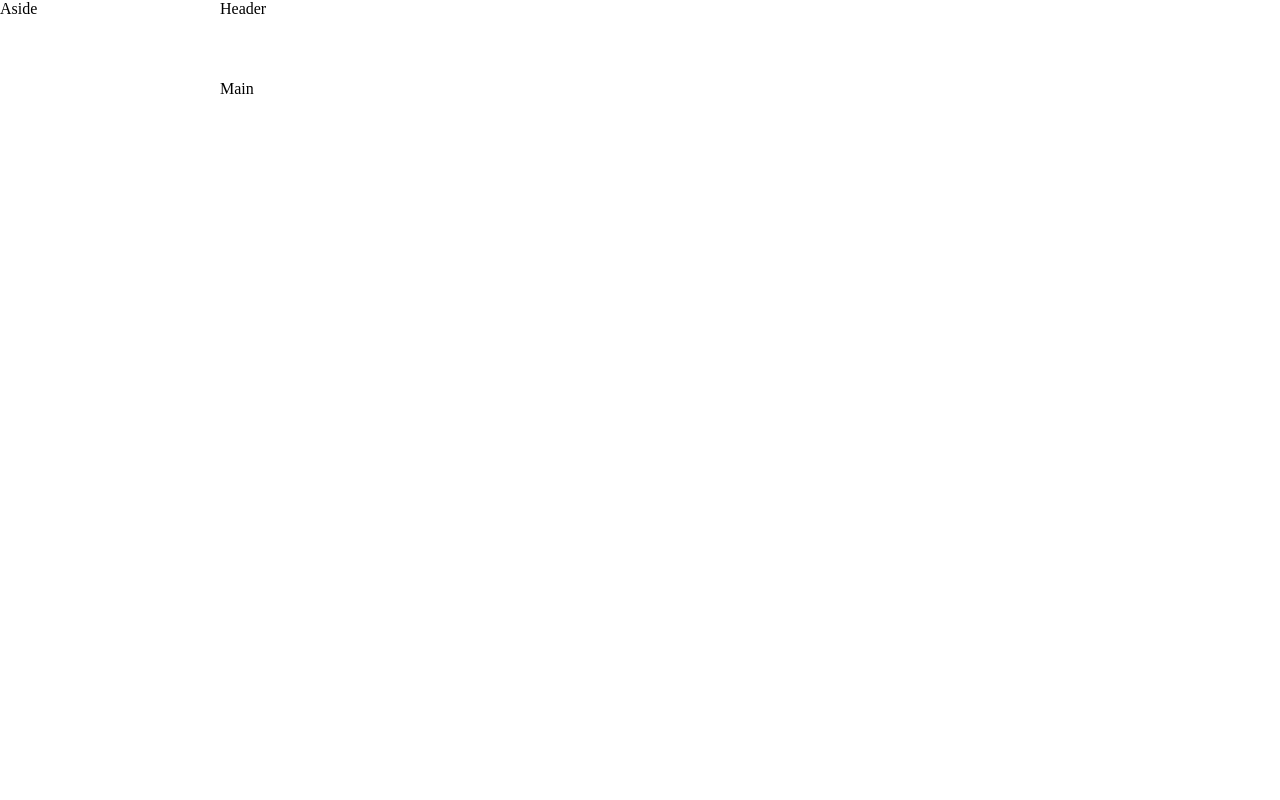
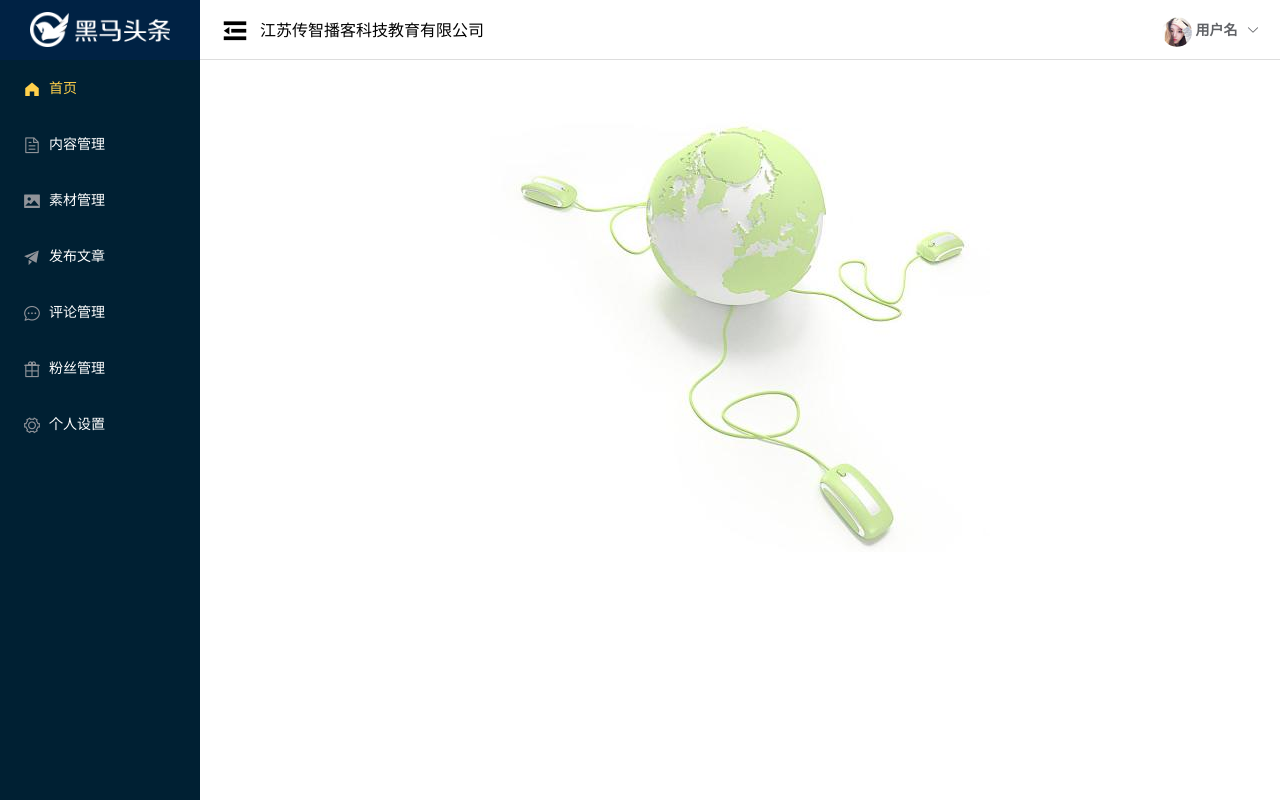
Before and after one commit to zhgweb/hm_tout, a Vue app: page /login in a window 1280 px wide. Built offline with nearby package versions, Linux system fonts and the light colour scheme.

Commit message:
首页效果基本实现

```diff
--- a/public/index.html
+++ b/public/index.html
@@ -1,5 +1,6 @@
 <!DOCTYPE html>
 <html lang="en">
+
 <head>
   <meta charset="utf-8">
   <meta http-equiv="X-UA-Compatible" content="IE=edge">
@@ -7,11 +8,14 @@
   <link rel="icon" href="<%= BASE_URL %>favicon.ico">
   <title>hm-toutiao-pc</title>
 </head>
+
 <body>
   <noscript>
-      <strong>We're sorry but hm-toutiao-pc doesn't work properly without JavaScript enabled. Please enable it to continue.</strong>
+    <strong>We're sorry but hm-toutiao-pc doesn't work properly without JavaScript enabled. Please enable it to
+      continue.</strong>
   </noscript>
   <div id="app"></div>
   <!-- built files will be auto injected -->
 </body>
+
 </html>
--- /dev/null
+++ b/src/views/404/index.vue
@@ -0,0 +1,18 @@
+<template>
+  <div class="unpath"></div>
+</template>
+
+<script>
+export default {}
+</script>
+
+<style>
+.unpath {
+  width: 100%;
+  height: 100%;
+  position: absolute;
+  left: 0;
+  top: 0;
+  background: url("../../assets/404.png") no-repeat center / cover;
+}
+</style>
--- a/src/views/home/index.vue
+++ b/src/views/home/index.vue
@@ -1,15 +1,100 @@
 <template>
   <el-container class="home-container">
-    <el-aside width="200px">Aside</el-aside>
+    <!-- 侧面导航菜单 -->
+    <el-aside :width="isOpen?'200px':'64px'">
+      <!-- logo -->
+      <div class="logo" :class="{smallLogo:!isOpen}"></div>
+      <!-- 导航菜单 -->
+      <!-- 背景样式 默认文本颜色 激活文本颜色 折叠侧边栏 折叠动画 是否使用 vue-router 的模式，启用该模式会在激活导航时以 index 作为 path 进行路由跳转-->
+      <el-menu
+        default-active="/"
+        background-color="#002033"
+        text-color="#fff"
+        active-text-color="#ffd04b"
+        :collapse="!isOpen"
+        :collapse-transition="false"
+        router="true"
+      >
+        <el-menu-item index="/">
+          <i class="el-icon-s-home"></i>
+          <span slot="title">首页</span>
+        </el-menu-item>
+        <el-menu-item index="/article">
+          <i class="el-icon-document"></i>
+          <span slot="title">内容管理</span>
+        </el-menu-item>
+        <el-menu-item index="/image">
+          <i class="el-icon-picture"></i>
+          <span slot="title">素材管理</span>
+        </el-menu-item>
+        <el-menu-item index="/publish">
+          <i class="el-icon-s-promotion"></i>
+          <span slot="title">发布文章</span>
+        </el-menu-item>
+        <el-menu-item index="/comment">
+          <i class="el-icon-chat-dot-round"></i>
+          <span slot="title">评论管理</span>
+        </el-menu-item>
+        <el-menu-item index="/fans">
+          <i class="el-icon-present"></i>
+          <span slot="title">粉丝管理</span>
+        </el-menu-item>
+        <el-menu-item index="/setting">
+          <i class="el-icon-setting"></i>
+          <span slot="title">个人设置</span>
+        </el-menu-item>
+      </el-menu>
+    </el-aside>
     <el-container>
-      <el-header>Header</el-header>
-      <el-main>Main</el-main>
+      <!-- 头部 -->
+      <el-header>
+        <!-- 图标 -->
+        <span
+          class="icon"
+          :class="[{'el-icon-s-fold':isOpen},{'el-icon-s-unfold':!isOpen}]"
+          @click="toggleMenu"
+        ></span>
+        <!-- 文字 -->
+        <span class="text">江苏传智播客科技教育有限公司</span>
+        <!-- 下拉菜单组件 -->
+        <!-- <div style="float-right"> -->
+        <el-dropdown class="dropdown">
+          <span class="el-dropdown-link userName">
+            <img class="headIcon" src="../../assets/avatar.jpg" alt />
+            用户名
+            <i class="el-icon-arrow-down el-icon--right"></i>
+          </span>
+          <el-dropdown-menu slot="dropdown">
+            <el-dropdown-item icon="el-icon-setting">个人设置</el-dropdown-item>
+            <el-dropdown-item icon="el-icon-unlock">退出登录</el-dropdown-item>
+          </el-dropdown-menu>
+        </el-dropdown>
+        <!-- </div> -->
+      </el-header>
+      <!-- 路由视图 -->
+      <el-main>
+        <!-- 二级路由容器 -->
+        <router-view />
+      </el-main>
     </el-container>
   </el-container>
 </template>
 
 <script>
-export default {}
+export default {
+  data () {
+    return {
+      // 是不是展开的
+      isOpen: true
+    }
+  },
+  methods: {
+    toggleMenu () {
+      // 切换侧边栏  展开与收起
+      this.isOpen = !this.isOpen
+    }
+  }
+}
 </script>
 
 <style scoped lang='less'>
@@ -19,5 +104,50 @@
   position: absolute;
   left: 0;
   top: 0;
+  .el-aside {
+    background: #002033;
+    .logo {
+      width: 100%;
+      height: 60px;
+      background: #002244 url("../../assets/logo_admin.png") no-repeat center /
+        140px auto;
+      // 宽度140 高度等比例缩放
+    }
+    .smallLogo {
+      background: #002244 url("../../assets/logo_admin_01.png") no-repeat center;
+      background-size: 36px auto;
+    }
+    .el-menu {
+      border-right: none;
+    }
+  }
+  .el-header {
+    height: 60px;
+    line-height: 60px;
+    border-bottom: 1px solid #ddd;
+    .icon {
+      font-size: 30px;
+      vertical-align: middle;
+    }
+    .text {
+      margin-left: 10px;
+      vertical-align: middle;
+    }
+    .dropdown {
+      float: right;
+
+      .headIcon {
+        width: 30px;
+        height: 30px;
+        border-radius: 50%;
+        vertical-align: middle;
+      }
+      .userName {
+        margin-left: 5px;
+        font-weight: bold;
+        vertical-align: middle;
+      }
+    }
+  }
 }
 </style>
--- /dev/null
+++ b/src/views/welcome/index.vue
@@ -0,0 +1,16 @@
+<template>
+  <div>
+    <img class="welcome" src="../../assets/welcome.jpg" alt />
+  </div>
+</template>
+
+<script>
+export default {}
+</script>
+
+<style>
+.welcome {
+  display: block;
+  margin: 0 auto;
+}
+</style>
```
Also changed, not shown: src/router/index.js (+11 -1 lines). Lines whose indentation alone changed are shown as unchanged.
